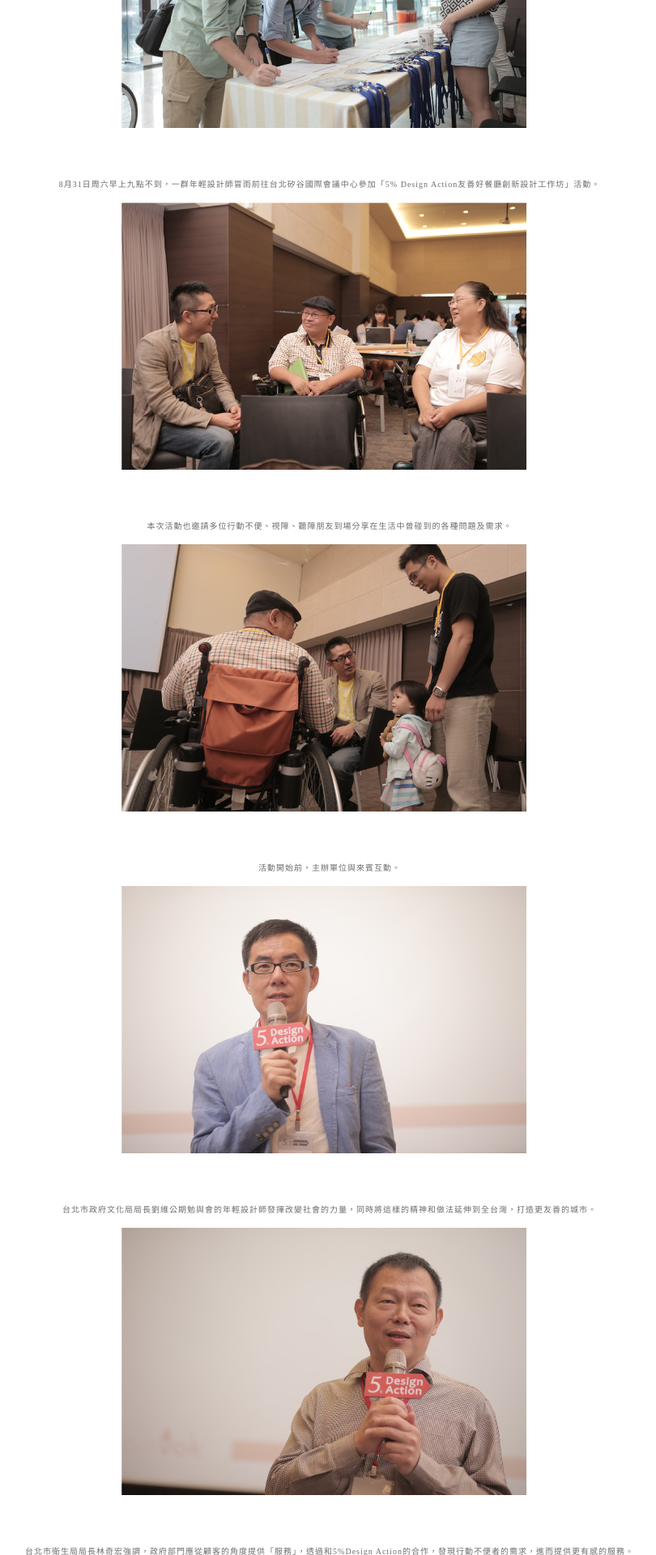
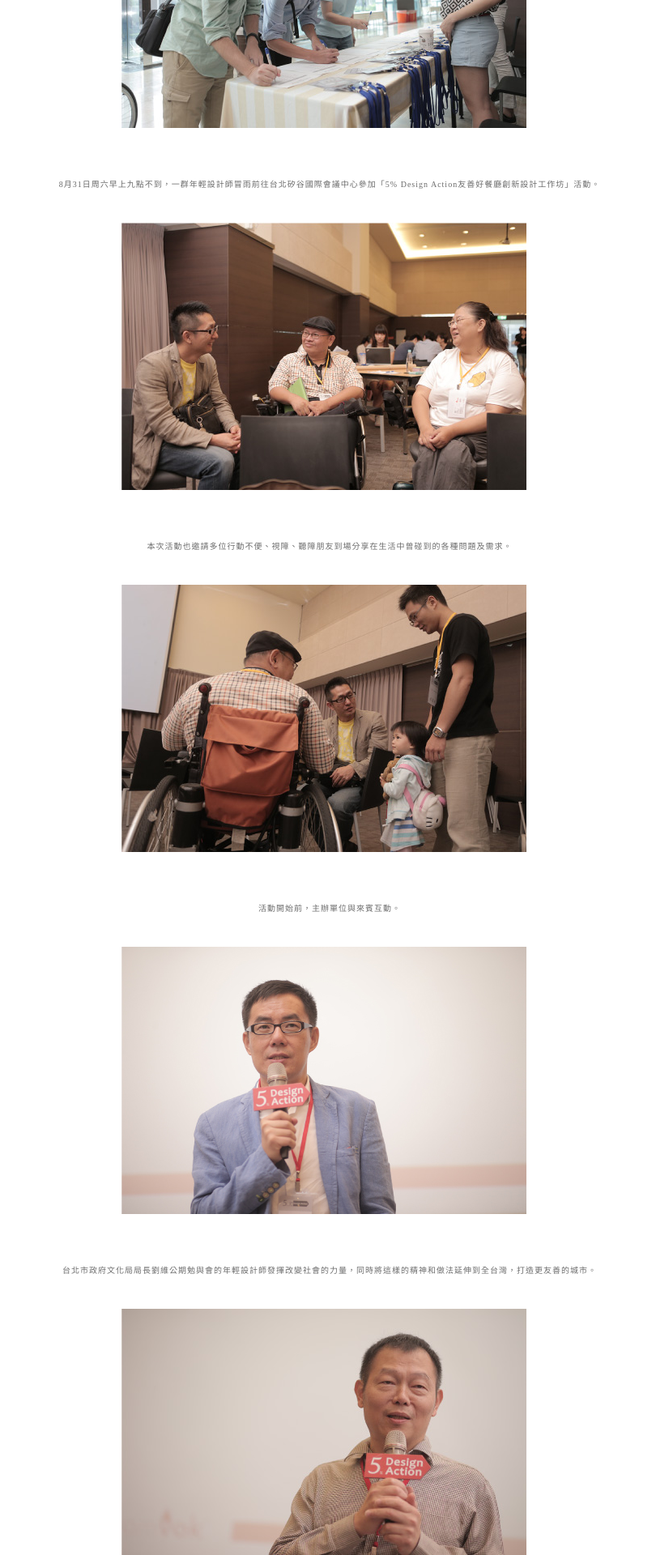
Before and after one commit to designtaipei/designtaipei.github.com, a Jekyll site: the page built from _posts/2013-08-31-artical-A.md, in a window 1280 px wide. Shown: the part 916-2836 px from the top of the page at 81% size, without its empty margins (245-1055 px from the left). Built offline with Jekyll 4.4.1, drawn with Linux system fonts in a browser that asks for light colours; nearby versions of some CDN libraries.

Commit message:
Update style.css

```diff
--- a/css/style.css
+++ b/css/style.css
@@ -459,6 +459,9 @@ a {
   margin-bottom: 10px;
   margin-top: 50px;
 }
+.article-content p.singlepost-image-message{
+  margin-bottom: 35px;
+  }
 .notes-background {
   background: url("../images/bg_paper.jpg");
   background-position: -1px -1px;
```
